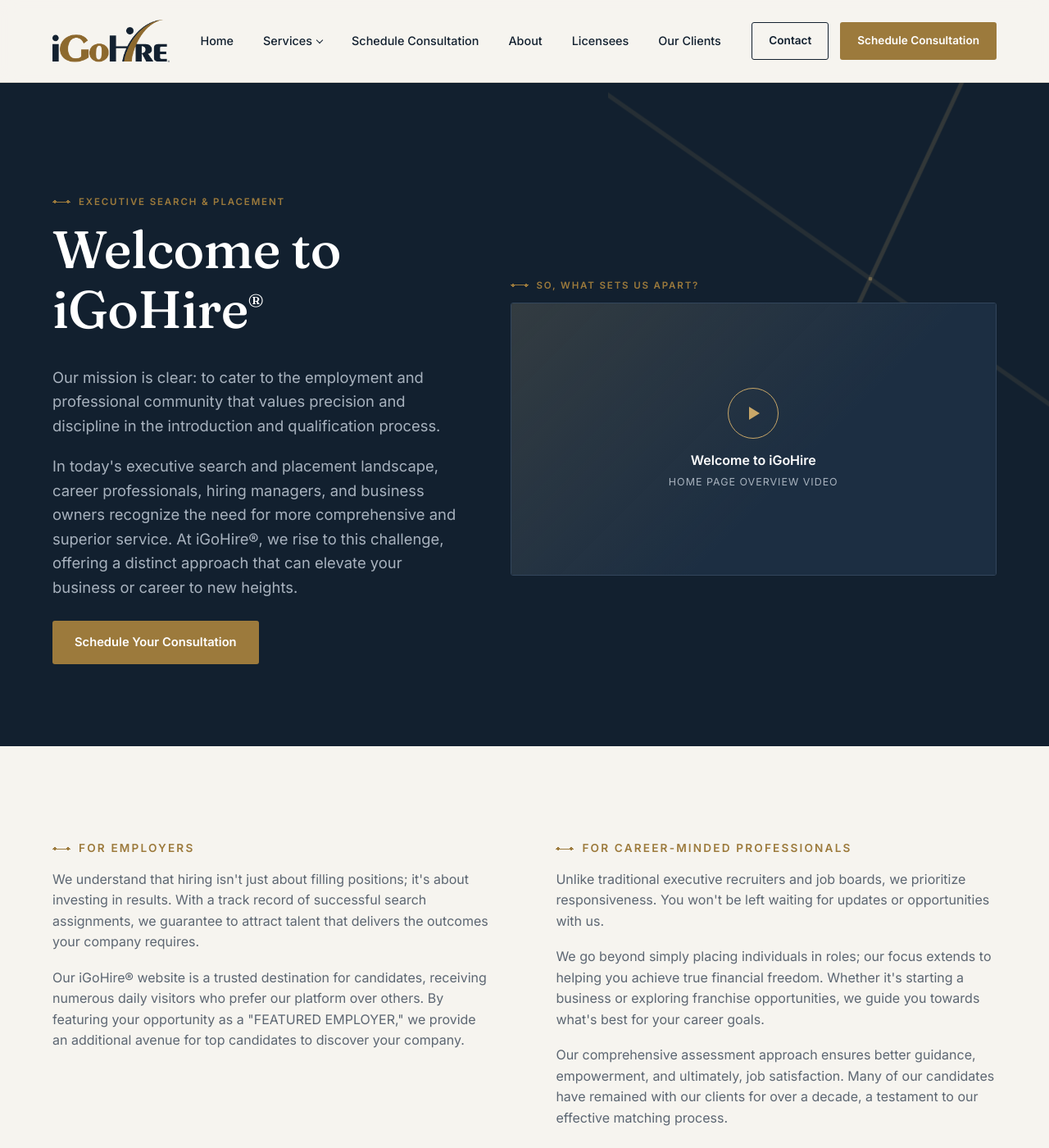
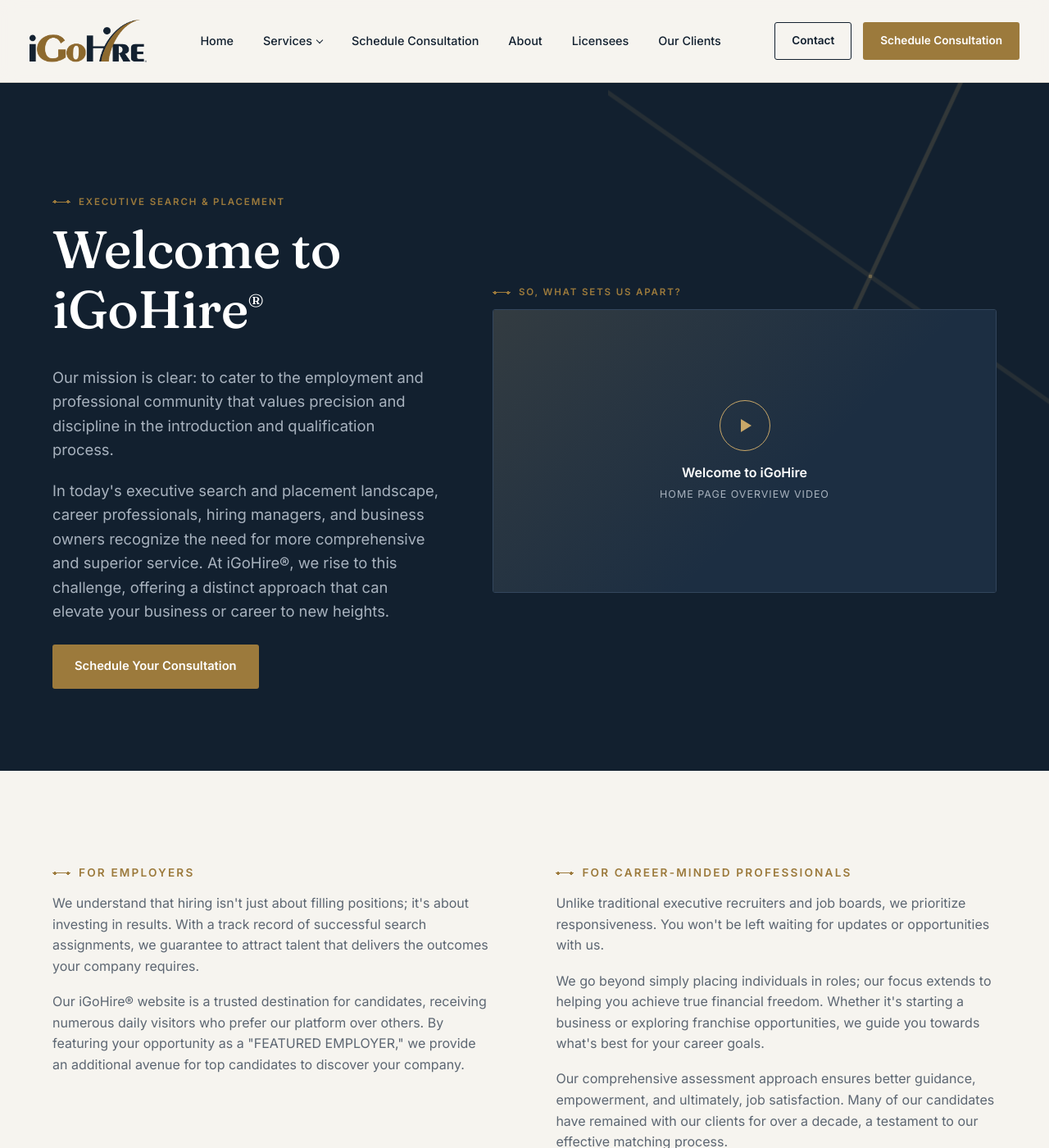
Before and after one commit to Yieldhouse/iGoHire, a Jekyll site: the page built from index.html, in a window 1280 px wide and 1400 px high. Shown: the whole window at 82% size. Built offline with Jekyll 4.4.1, drawn with Linux system fonts in a browser that asks for light colours.

Commit message:
Add files via upload

```diff
--- a/assets/css/style.css
+++ b/assets/css/style.css
@@ -163,6 +163,9 @@
   justify-content: space-between;
   height: 100px;
   gap: 28px;
+  max-width: 1680px;
+  padding-left: 36px;
+  padding-right: 36px;
 }
 
 .logo { flex-shrink: 0; display: flex; align-items: center; }
@@ -275,18 +278,18 @@
   pointer-events: none;
 }
 
-.hero .wrap { position: relative; z-index: 1; }
+.hero .wrap { position: relative; z-index: 1; max-width: 1600px; }
 .hero-split {
   display: grid;
-  grid-template-columns: 1fr 1.2fr;
+  grid-template-columns: 1fr 1.3fr;
   gap: clamp(32px, 5vw, 64px);
   align-items: center;
 }
-.hero-content { max-width: 560px; }
+.hero-content { max-width: 620px; }
 .hero-video .eyebrow { display: flex; }
 .hero-video .video-placeholder { margin-top: 0.4em; }
 .hero h1 { color: #fff; }
-.hero .lede { font-size: 1.15rem; color: var(--slate-on-dark); max-width: 560px; }
+.hero .lede { font-size: 1.15rem; color: var(--slate-on-dark); max-width: 620px; }
 
 /* ==========================================================
    Sections
```
